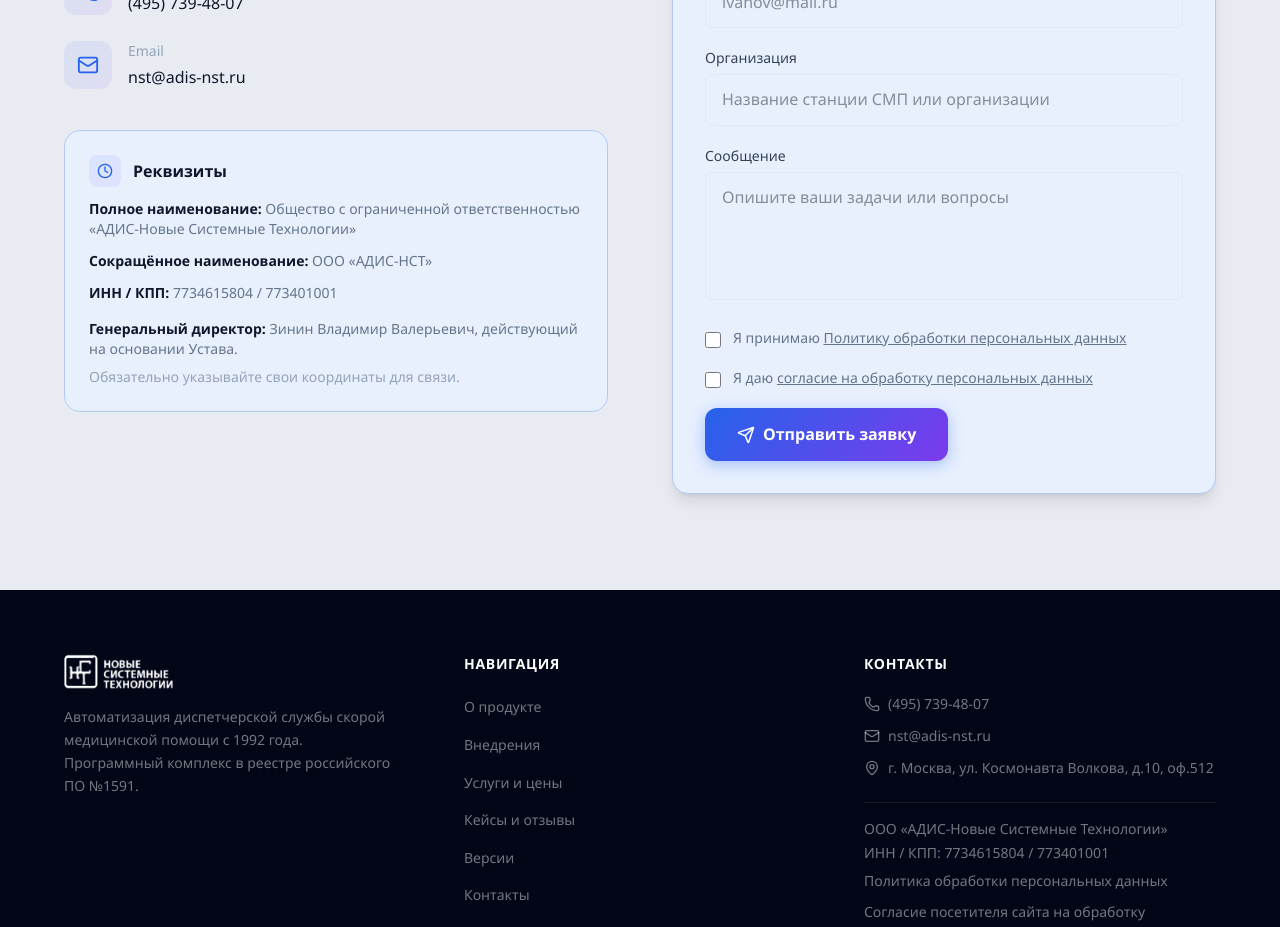
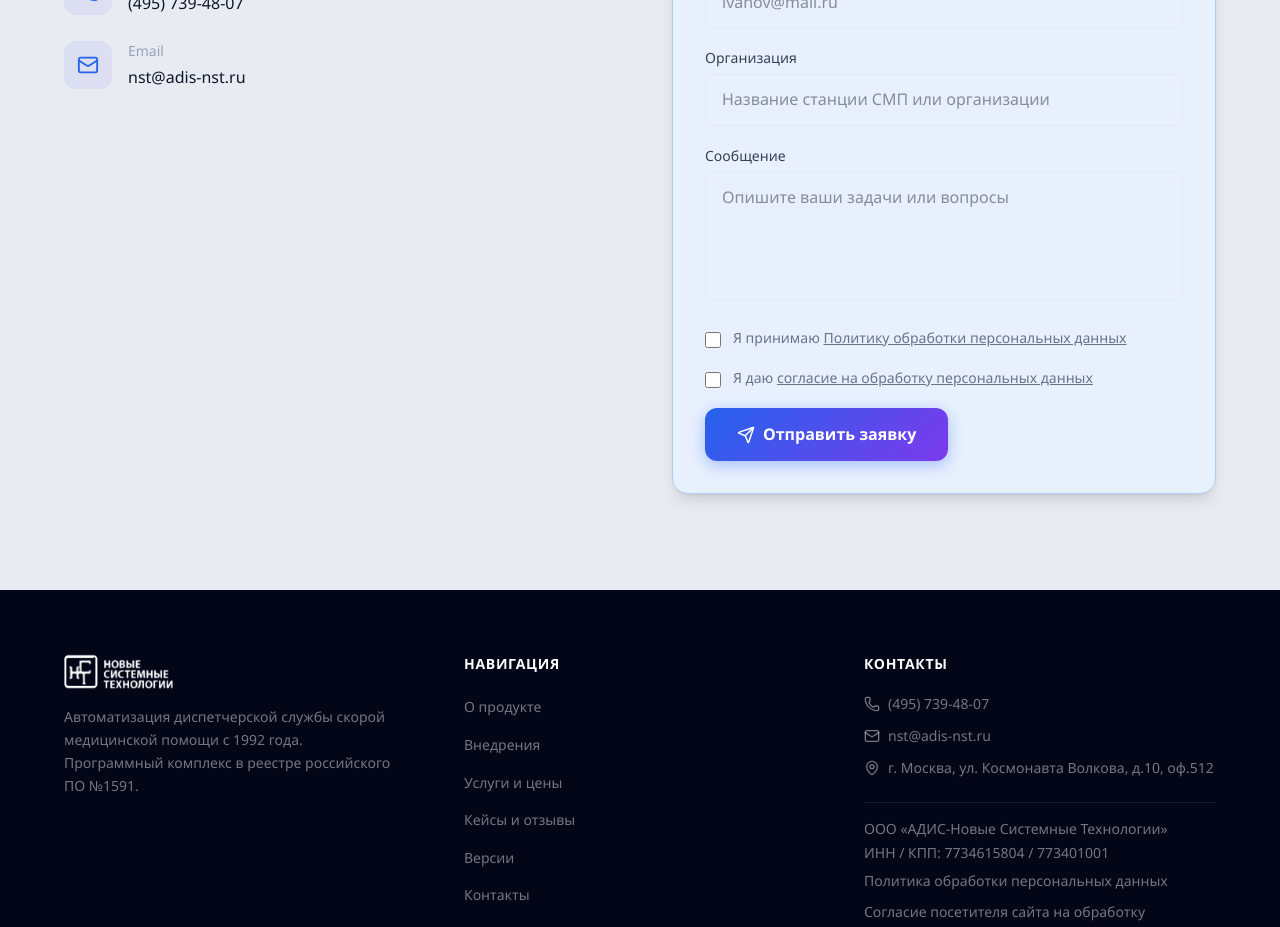
Before and after one commit to Bulka84/adis, a Next.js app: page /contacts in a window 1280 px wide. Shown: the part 1140-2067 px from the top of the page. Built offline with nearby package versions, Linux system fonts and the light colour scheme.

Commit message:
Update contacts and cases pages

```diff
--- a/src/app/cases/page.tsx
+++ b/src/app/cases/page.tsx
@@ -28,17 +28,6 @@
     challenge: "Переход от ручного управления диспетчерской службой к полностью автоматизированной системе в краевом центре и районах.",
     solution: "Поэтапное внедрение ПК «АДИС» в Перми и 18 городах края с подготовкой диспетчера и адаптацией под существующую технологию.",
     results: ["322 АРМ в 19 населённых пунктах", "Подготовка всех диспетчеров за 2 смены", "Исключение дублирующих выездов"],
-  },
-  {
-    region: "Республика Казахстан",
-    city: "Астана",
-    year: 2003,
-    population: "более 4 000 000",
-    workstations: 355,
-    substations: 35,
-    challenge: "Автоматизация службы скорой помощи в крупных городах Казахстана с единым управлением и контролем качества обслуживания.",
-    solution: "Развёрнута система в 13 городах, включая Астану, Шымкент, Карагандинду, Актобе, Атырау и другие, с региональным центром управления.",
-    results: ["355 АРМ в 13 городах Казахстана", "Охват крупнейших городов страны", "Работа с зарубежными стандартами СМП"],
   },
   {
     region: "Томская область",
@@ -227,7 +216,7 @@
           </h1>
           <p className="text-xl text-white/60 max-w-3xl mb-12">
             Реальные результаты внедрения ПК &laquo;АДИС&raquo; на станциях
-            скорой медицинской помощи по всей России и в Казахстане.
+            скорой медицинской помощи по всей России.
           </p>
           <div className="grid grid-cols-2 lg:grid-cols-4 gap-4">
             {[
--- a/src/app/contacts/page.tsx
+++ b/src/app/contacts/page.tsx
@@ -1,5 +1,5 @@
 import type { Metadata } from "next";
-import { Phone, Mail, MapPin, Clock } from "lucide-react";
+import { Phone, Mail, MapPin } from "lucide-react";
 import ContactForm from "@/components/ContactForm";
 
 export const metadata: Metadata = {
@@ -12,12 +12,6 @@
   { icon: MapPin, title: "Почтовый адрес", lines: ["123154, г. Москва, ул. Маршала Тухачевского, 32-2-401"] },
   { icon: Phone, title: "Телефон", lines: ["(495) 739-48-07"], href: "tel:+74957394807" },
   { icon: Mail, title: "Email", lines: ["nst@adis-nst.ru"], href: "mailto:nst@adis-nst.ru" },
-];
-
-const companyDetails = [
-  { label: "Полное наименование", value: "Общество с ограниченной ответственностью «АДИС-Новые Системные Технологии»" },
-  { label: "Сокращённое наименование", value: "ООО «АДИС-НСТ»" },
-  { label: "ИНН / КПП", value: "7734615804 / 773401001" },
 ];
 
 export default function ContactsPage() {
@@ -80,29 +74,6 @@
                   </div>
                 ))}
               </div>
-
-              <div className="p-6 bg-[#e8f0fe] rounded-2xl border border-[#b0ccf5]">
-                <div className="flex items-center gap-3 mb-3">
-                  <div className="w-8 h-8 gradient-bg-subtle rounded-lg flex items-center justify-center text-primary">
-                    <Clock size={16} />
-                  </div>
-                  <h3 className="font-bold text-gray-900">Реквизиты</h3>
-                </div>
-                <div className="space-y-3 mb-4">
-                  {companyDetails.map((item) => (
-                    <p key={item.label} className="text-gray-500 text-sm">
-                      <strong className="text-gray-900">{item.label}:</strong> {item.value}
-                    </p>
-                  ))}
-                </div>
-                <p className="text-gray-500 text-sm">
-                  <strong className="text-gray-900">Генеральный директор:</strong> Зинин Владимир Валерьевич,
-                  действующий на основании Устава.
-                </p>
-                <p className="text-gray-400 text-sm mt-2">
-                  Обязательно указывайте свои координаты для связи.
-                </p>
-              </div>
             </div>
 
             {/* Form */}
```
